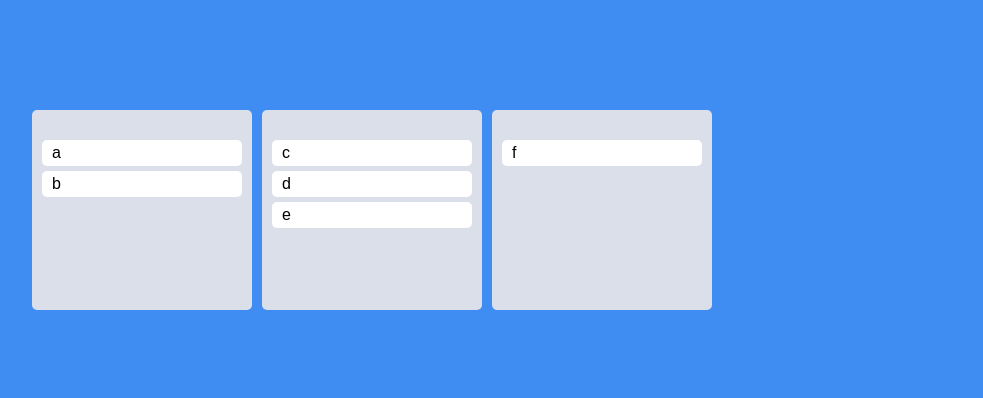
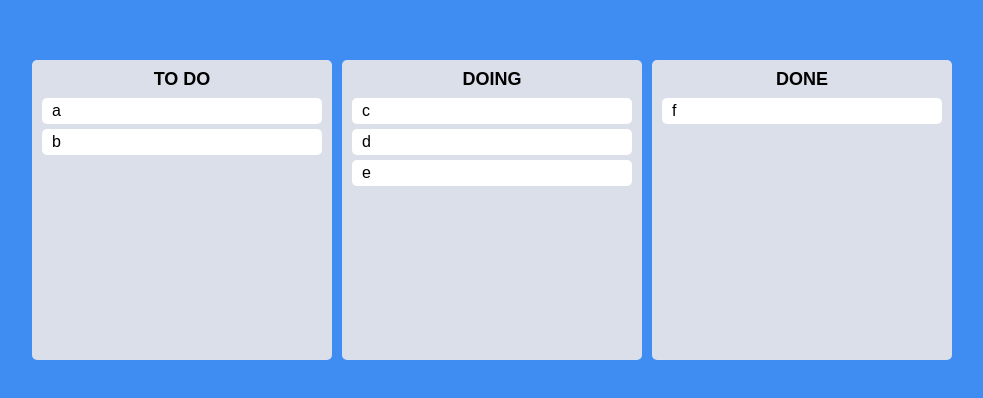
Before and after one commit to mijinB/react_kanban_board, a React (Create React App) app: page / in a window 1280 px wide. Shown: the part 190-588 px from the top of the page, without its empty margins (268-1251 px from the left). Built offline with nearby package versions, Linux system fonts and the light colour scheme.

Commit message:
Droppable(Board) style 수정

```diff
--- a/src/atoms.tsx
+++ b/src/atoms.tsx
@@ -7,8 +7,8 @@
 export const toDoState = atom<IToDoState>({
     key: "toDos",
     default: {
-        to_do: ["a", "b"],
-        doing: ["c", "d", "e"],
-        done: ["f"],
+        "TO DO": ["a", "b"],
+        DOING: ["c", "d", "e"],
+        DONE: ["f"],
     },
 });
--- a/src/components/Board.tsx
+++ b/src/components/Board.tsx
@@ -3,9 +3,18 @@
 import { styled } from "styled-components";
 
 const Wrapper = styled.div`
-    padding: 30px 10px 20px;
+    width: 300px;
+    min-height: 300px;
+    padding: 10px 10px 20px;
     border-radius: 5px;
     background-color: ${(props) => props.theme.boardColor};
+`;
+
+const Title = styled.h2`
+    margin-bottom: 10px;
+    font-size: 18px;
+    font-weight: 600;
+    text-align: center;
 `;
 
 interface IBoardProps {
@@ -15,16 +24,19 @@
 
 function Board({ boardId, toDos }: IBoardProps) {
     return (
+        <Wrapper>
+            <Title>{boardId}</Title>
             <Droppable droppableId={boardId}>
                 {(magic) => (
-                <Wrapper ref={magic.innerRef} {...magic.droppableProps}>
+                    <div ref={magic.innerRef} {...magic.droppableProps}>
                         {toDos.map((toDo, index) => (
                             <DraggableCard key={toDo} toDo={toDo} index={index} />
                         ))}
                         {magic.placeholder}
-                </Wrapper>
+                    </div>
                 )}
             </Droppable>
+        </Wrapper>
     );
 }
 
```
Lines whose indentation alone changed are shown as unchanged.
